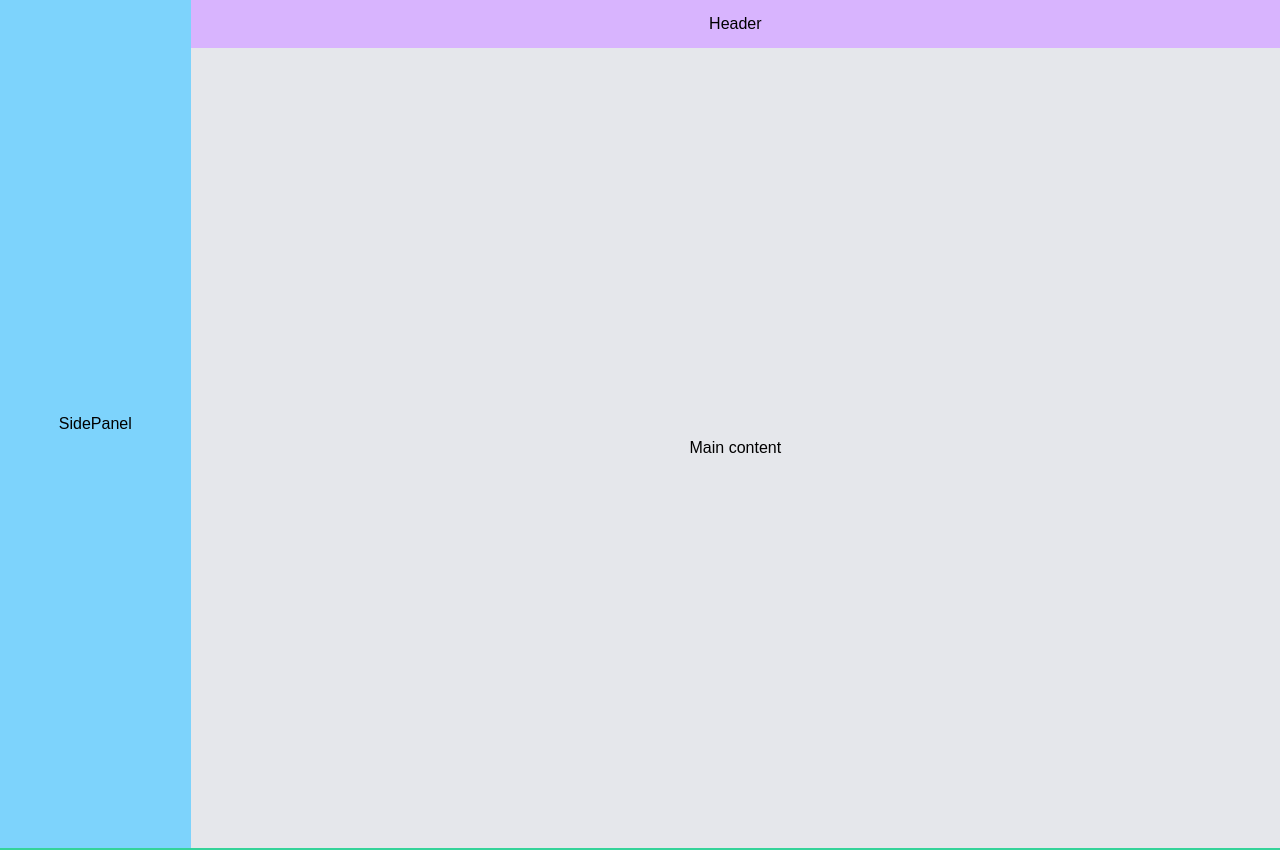
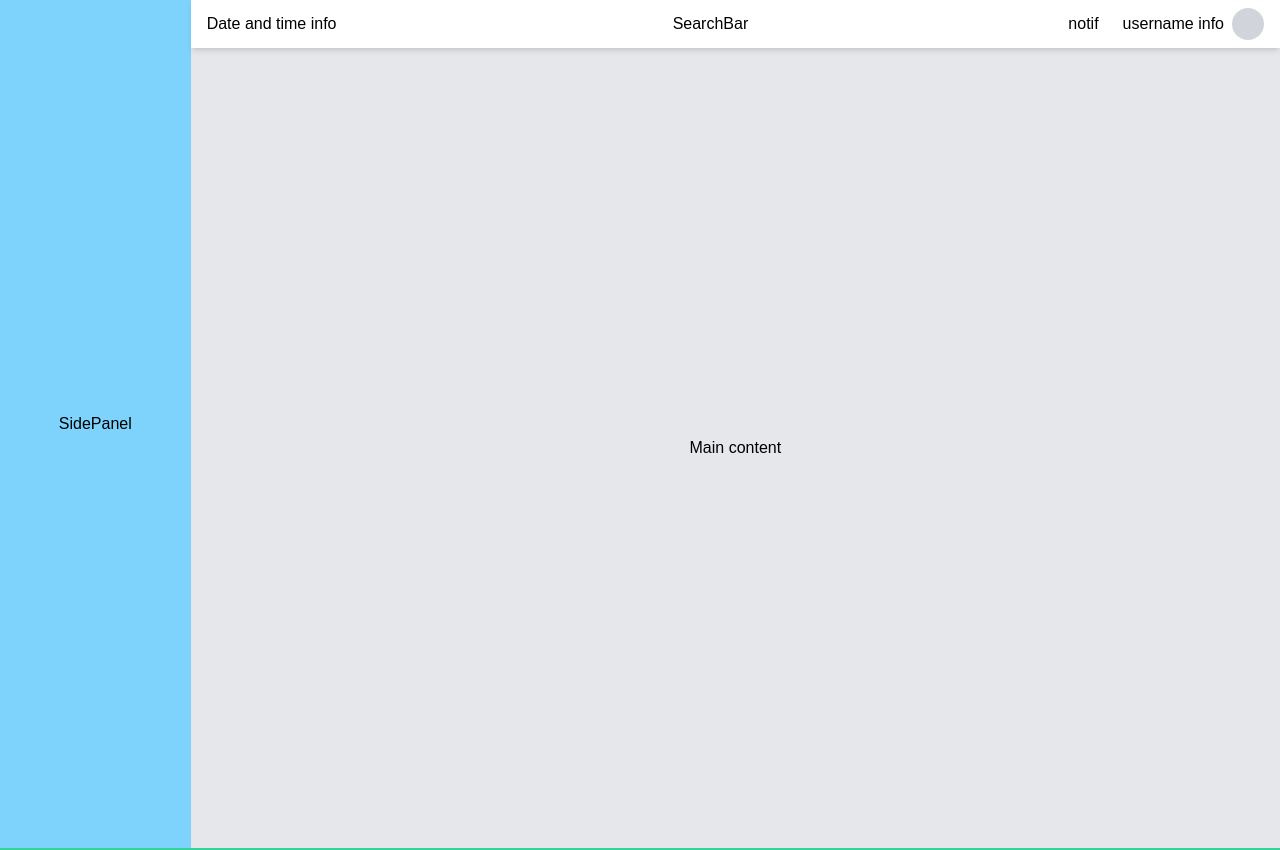
Before and after one commit to SaeedAzarafrooz/iDashboard, a Next.js app: page / in a window 1280 px wide. Shown: the top 850 px of the page. Built offline with nearby package versions, Linux system fonts and the light colour scheme.

Commit message:
feat: add components place in Header

```diff
--- a/components/Header.jsx
+++ b/components/Header.jsx
@@ -1,3 +1,15 @@
 export default function Header() {
-  return <div className="w-full h-12 flex justify-center items-center bg-purple-300">Header</div>;
+  return (
+    <div className="sticky top-0 w-full h-12 flex justify-between items-center shadow-md z-10 bg-white">
+      <div className="px-4">Date and time info</div>
+      <div className="px-4">SearchBar</div>
+      <div className="flex">
+        <div className="flex justify-between items-center">notif</div>
+        <div className="flex flex-row-reverse items-center px-4">
+          <div className="w-8 h-8 bg-gray-300 rounded-full px-2"></div>
+          <div className="px-2">username info</div>
+        </div>
+      </div>
+    </div>
+  );
 }
```
